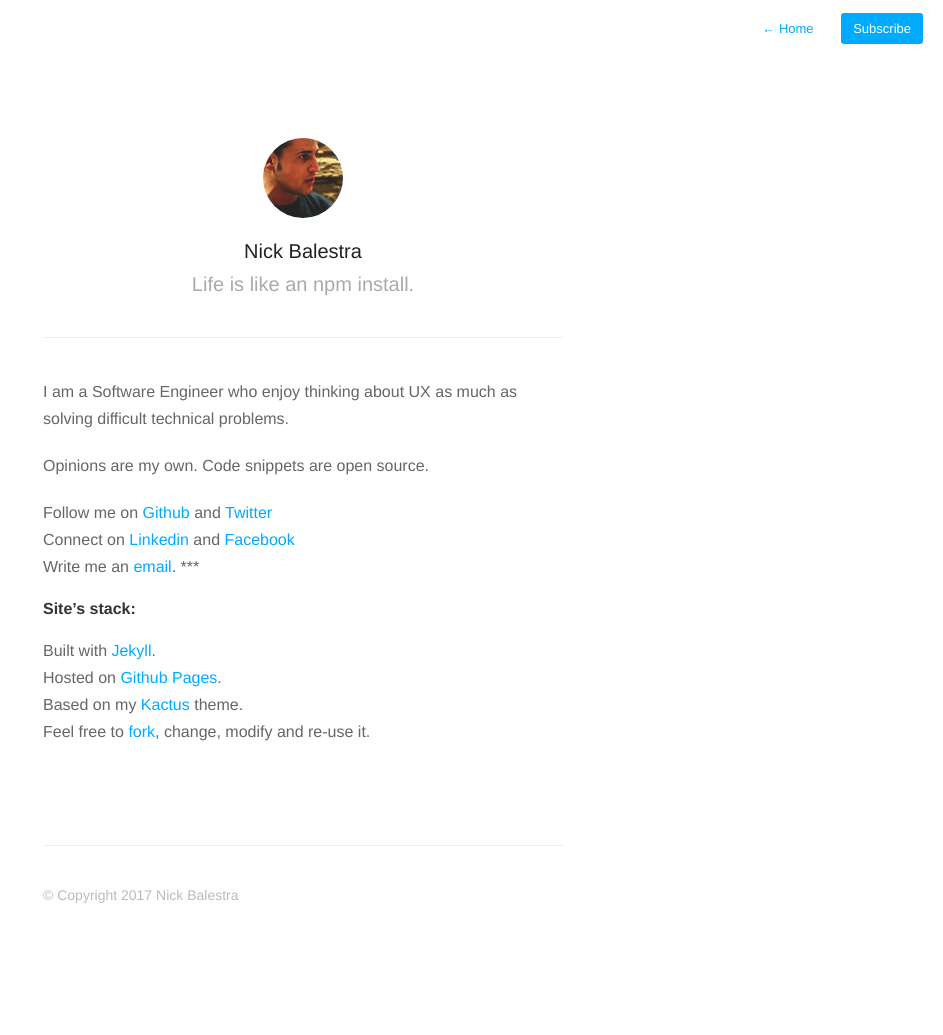
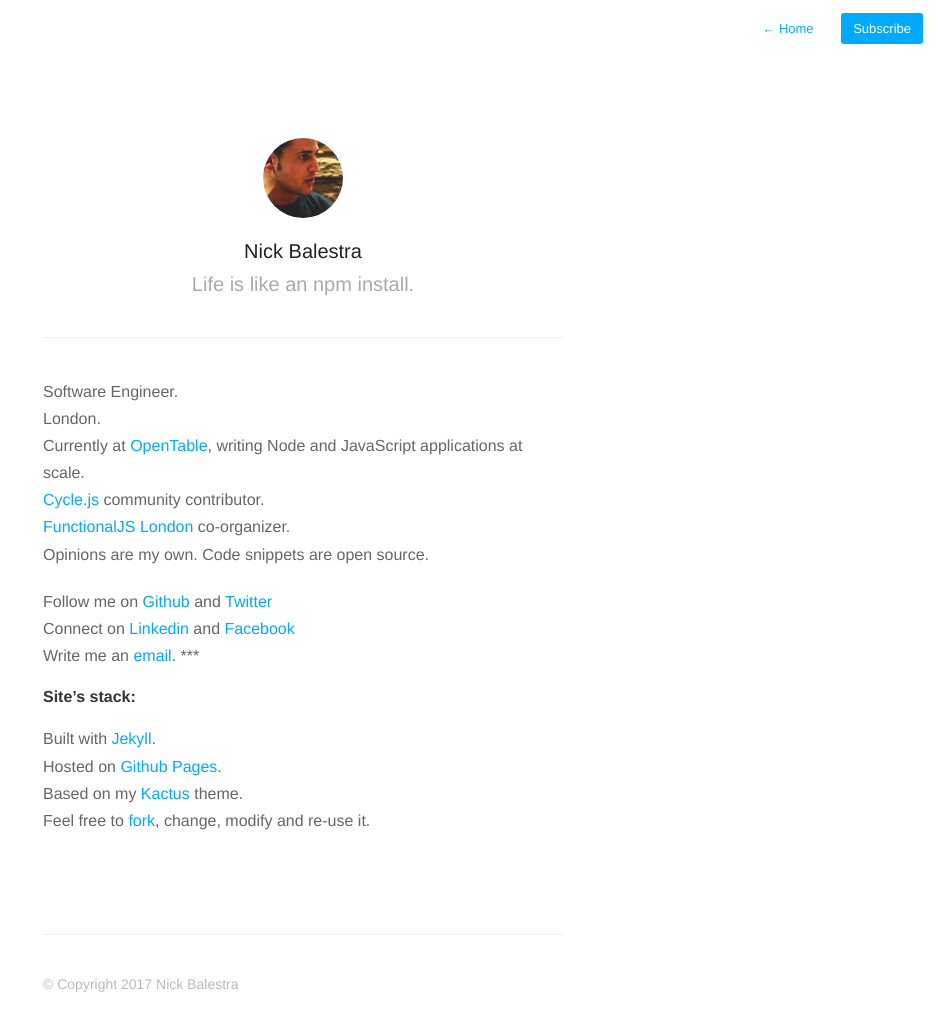
Before and after one commit to nickbalestra/nickbalestra.github.io, a Jekyll site: the page built from about.md, in a window 1280 px wide. Shown: the whole page, without its empty margins (337-1280 px from the left). Built offline with Jekyll 4.4.1, drawn with Linux system fonts in a browser that asks for light colours; nearby versions of some CDN libraries; before the commit the page ends 946 px from its top, so only the background shows below that.

Commit message:
Update about.md

```diff
--- a/about.md
+++ b/about.md
@@ -3,8 +3,11 @@ title: About
 permalink: about/
 profile: true
 ---
-I am a Software Engineer who enjoy thinking about UX as much as solving difficult technical problems.
-
+Software Engineer.<br />
+London.<br />
+Currently at [OpenTable](http://www.opentable.com/), writing Node and JavaScript applications at scale.<br />
+[Cycle.js](http://cycle.js.org/) community contributor.<br />
+[FunctionalJS London](http://funjs.co.uk) co-organizer.<br />
 Opinions are my own. Code snippets are open source.
 
 Follow me on [Github](https://github.com/nickbalestra) and [Twitter](https://twitter.com/nickbalestra)<br>
```
